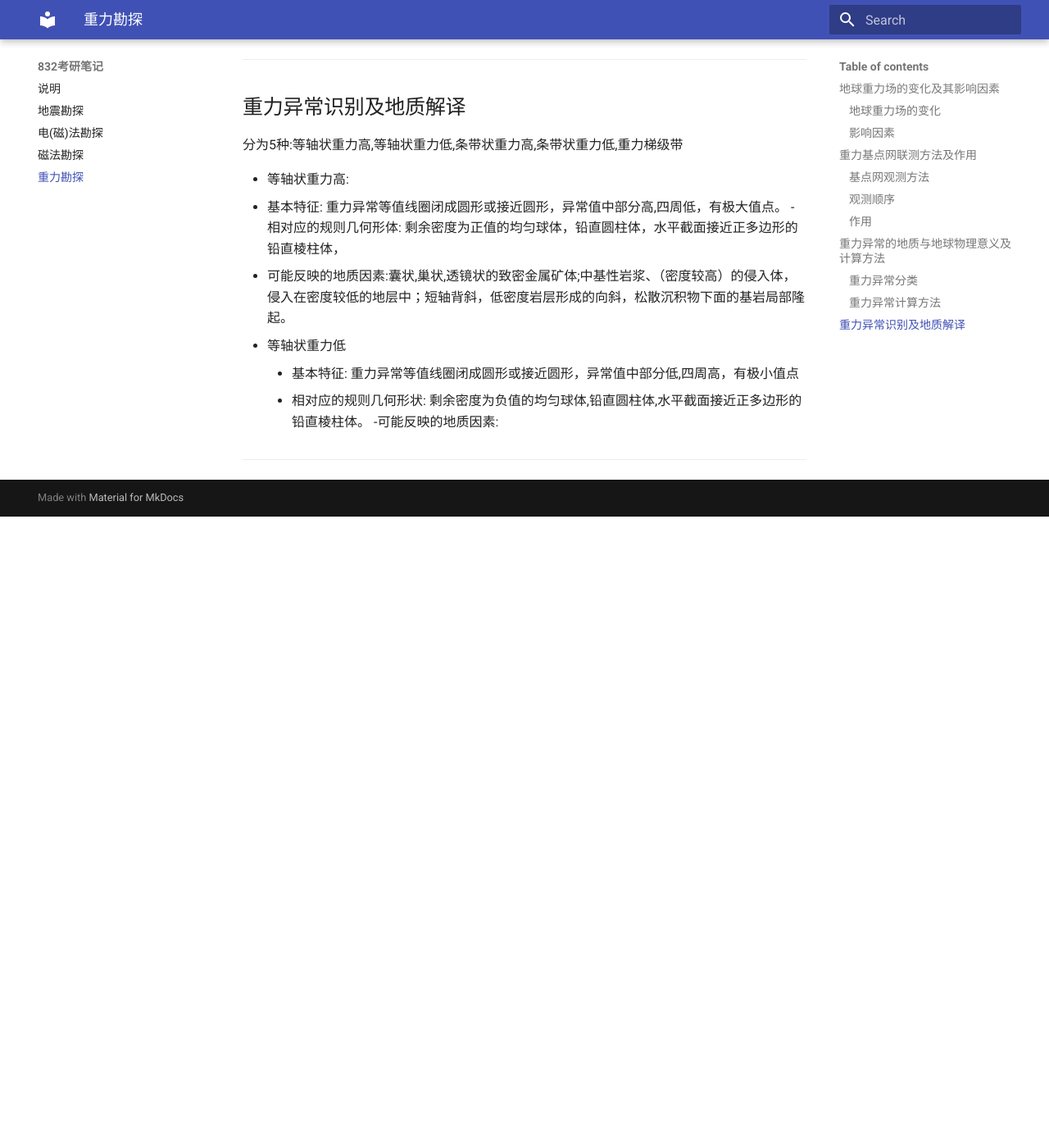
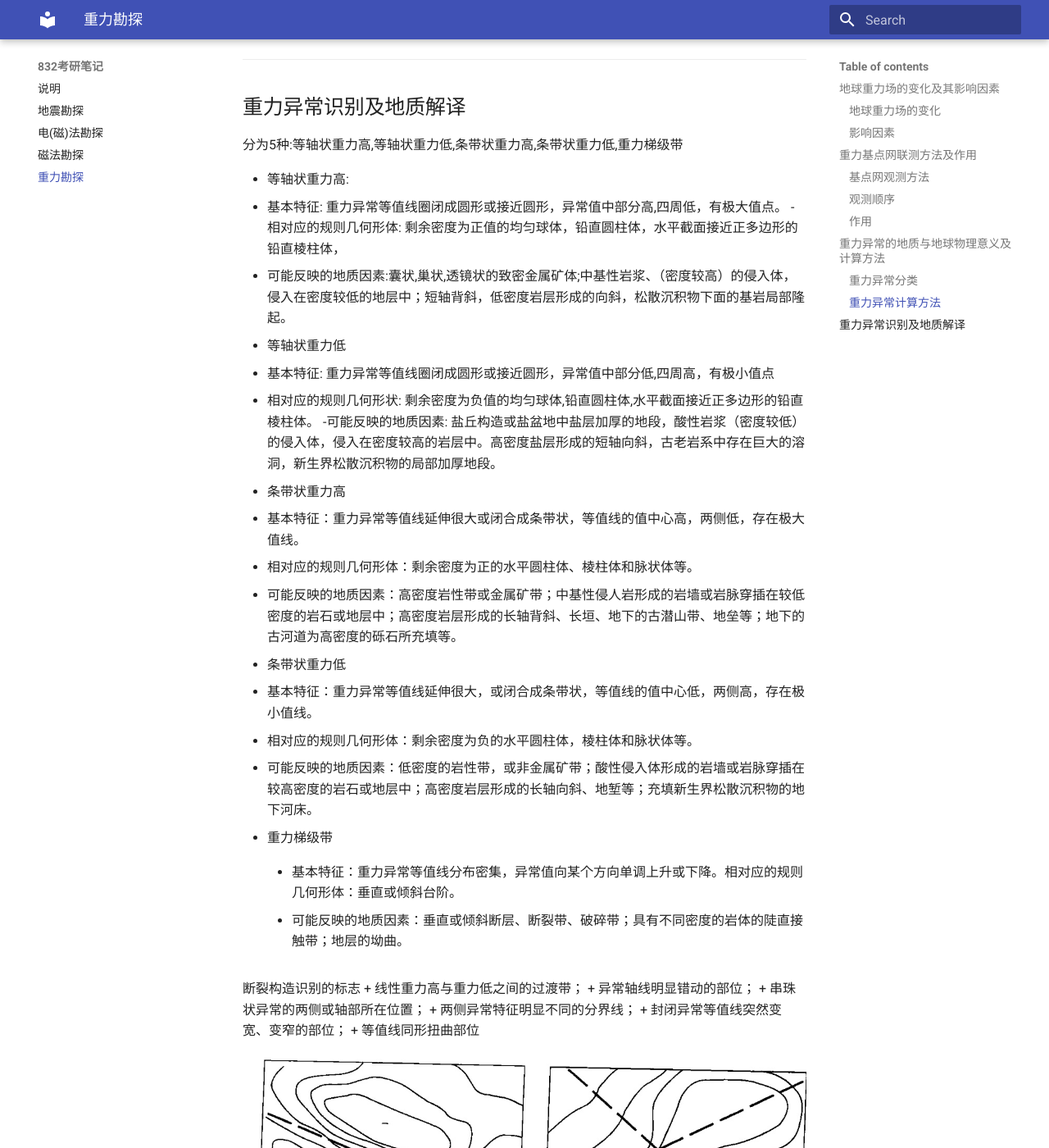
Before and after one commit to Vcholerae1/Geophysic-Notes, an MkDocs documentation site: the page built from docs/重力勘探.md, in a window 1280 px wide and 1400 px high, scrolled down 3278 px. Shown: the whole window at 82% size. Built offline with MkDocs 1.6.1 and Material for MkDocs 9.7.7, drawn with Linux system fonts in a browser that asks for light colours; before the commit the page ends 3908 px from its top, so only the background shows below that.

Commit message:
add gravity

```diff
--- a/docs/重力勘探.md
+++ b/docs/重力勘探.md
@@ -98,17 +98,38 @@ $D$ 的单位是 $km$ ，是测点与总基点之间的纬度距离，在北半
   -相对应的规则几何形体: 剩余密度为正值的均匀球体，铅直圆柱体，水平截面接近正多边形的铅直棱柱体，
   - 可能反映的地质因素:囊状,巢状,透镜状的致密金属矿体;中基性岩浆、（密度较高）的侵入体，侵入在密度较低的地层中；短轴背斜，低密度岩层形成的向斜，松散沉积物下面的基岩局部隆起。
 - 等轴状重力低
-    - 基本特征: 重力异常等值线圈闭成圆形或接近圆形，异常值中部分低,四周高，有极小值点
-    - 相对应的规则几何形状: 剩余密度为负值的均匀球体,铅直圆柱体,水平截面接近正多边形的铅直棱柱体。
-    -可能反映的地质因素:
+  - 基本特征: 重力异常等值线圈闭成圆形或接近圆形，异常值中部分低,四周高，有极小值点
+  - 相对应的规则几何形状: 剩余密度为负值的均匀球体,铅直圆柱体,水平截面接近正多边形的铅直棱柱体。
+  -可能反映的地质因素: 盐丘构造或盐盆地中盐层加厚的地段，酸性岩浆（密度较低）的侵入体，侵入在密度较高的岩层中。高密度盐层形成的短轴向斜，古老岩系中存在巨大的溶洞，新生界松散沉积物的局部加厚地段。
+- 条带状重力高
+  - 基本特征：重力异常等值线延伸很大或闭合成条带状，等值线的值中心高，两侧低，存在极大值线。
 
+  - 相对应的规则几何形体：剩余密度为正的水平圆柱体、棱柱体和脉状体等。
 
+  - 可能反映的地质因素：高密度岩性带或金属矿带；中基性侵人岩形成的岩墙或岩脉穿插在较低密度的岩石或地层中；高密度岩层形成的长轴背斜、长垣、地下的古潜山带、地垒等；地下的古河道为高密度的砾石所充填等。
 
+- 条带状重力低
+  - 基本特征：重力异常等值线延伸很大，或闭合成条带状，等值线的值中心低，两侧高，存在极小值线。
 
+  - 相对应的规则几何形体：剩余密度为负的水平圆柱体，棱柱体和脉状体等。
 
+  - 可能反映的地质因素：低密度的岩性带，或非金属矿带；酸性侵入体形成的岩墙或岩脉穿插在较高密度的岩石或地层中；高密度岩层形成的长轴向斜、地堑等；充填新生界松散沉积物的地下河床。
 
+- 重力梯级带
 
+    - 基本特征：重力异常等值线分布密集，异常值向某个方向单调上升或下降。相对应的规则几何形体：垂直或倾斜台阶。
 
+    - 可能反映的地质因素：垂直或倾斜断层、断裂带、破碎带；具有不同密度的岩体的陡直接触带；地层的坳曲。
+
+断裂构造识别的标志
++ 线性重力高与重力低之间的过渡带；
++ 异常轴线明显错动的部位；
++ 串珠状异常的两侧或轴部所在位置；
++ 两侧异常特征明显不同的分界线；
++ 封闭异常等值线突然变宽、变窄的部位；
++ 等值线同形扭曲部位
+
+![断裂构造识别的标识](./pictures/断裂构造识别的标识.jpg)
 
 
 
```
Also changed, not shown: docs/pictures/断裂构造识别的标识.jpg (added).
